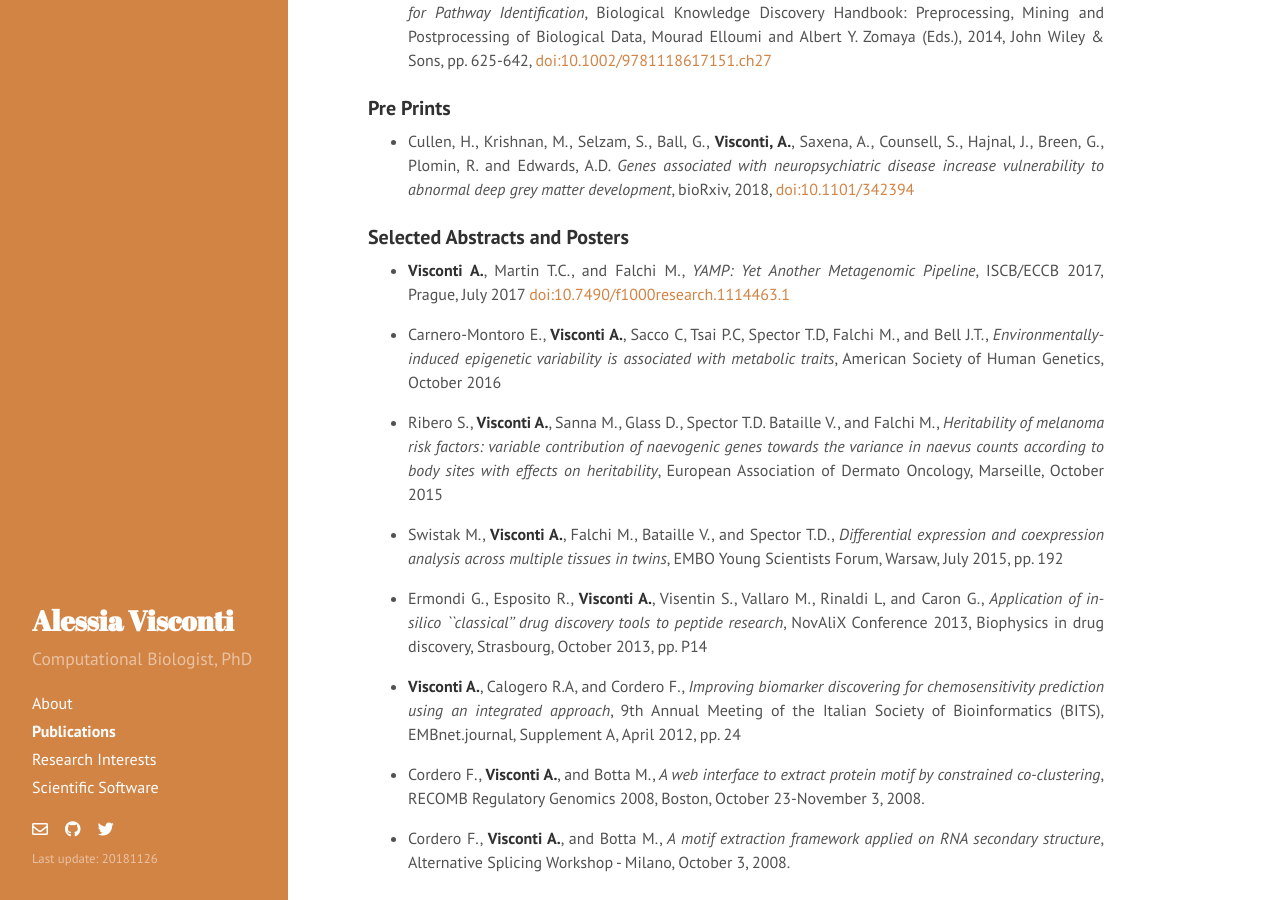
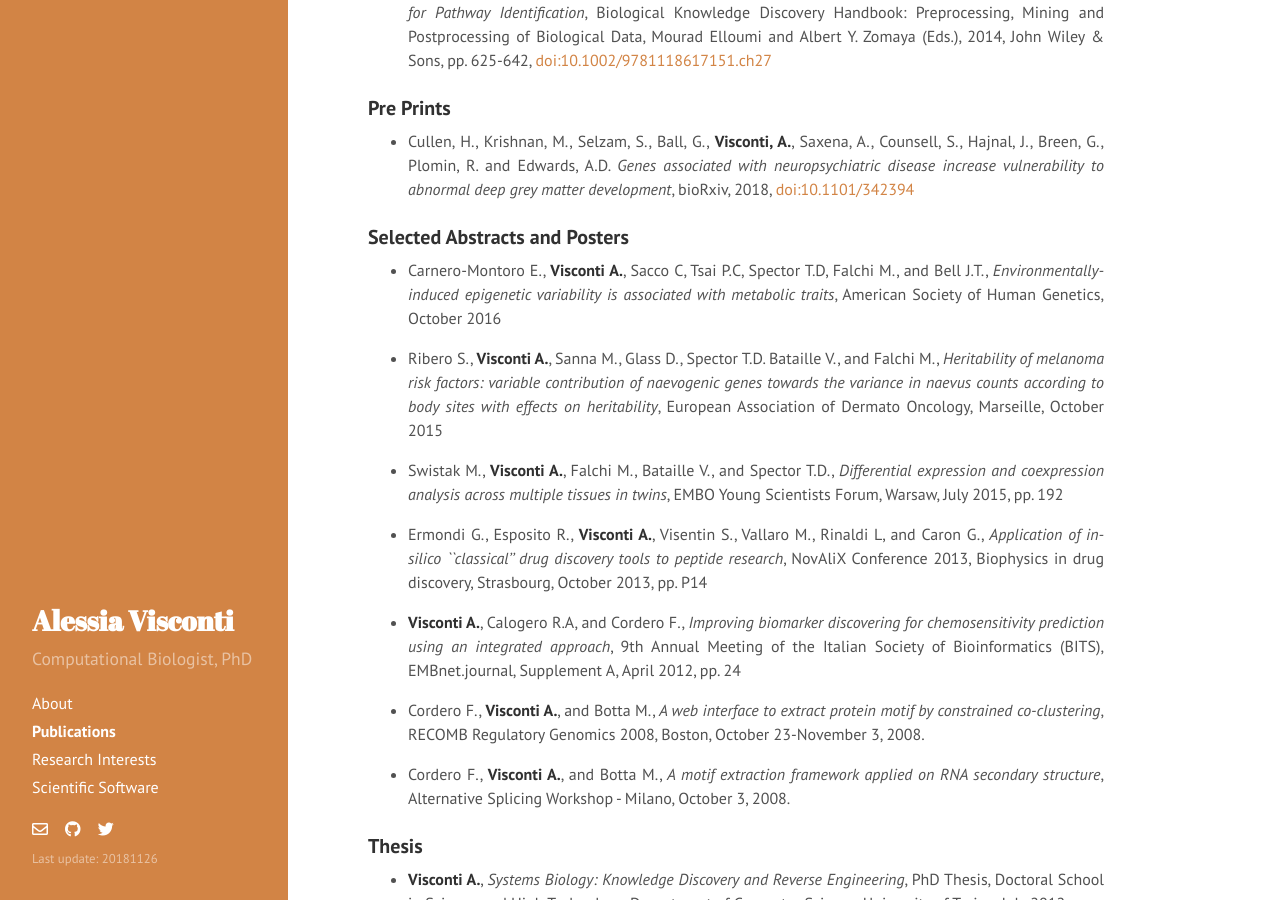
Before and after one commit to alesssia/alesssia.github.io, a Jekyll site: the page built from publications.md, in a window 1280 px wide and 900 px high, scrolled down 2633 px. Built offline with Jekyll 4.4.1, drawn with Linux system fonts in a browser that asks for light colours; nearby versions of some CDN libraries; a style sheet for code colours, icons or effects is not loaded.

Commit message:
Updated CV

```diff
--- a/publications.md
+++ b/publications.md
@@ -78,8 +78,6 @@ title: Publications
 
 ### Selected Abstracts and Posters
 
-- **Visconti A.**, Martin T.C., and Falchi M.,  *YAMP: Yet Another Metagenomic Pipeline*, ISCB/ECCB 2017, Prague, July 2017 [doi:10.7490/f1000research.1114463.1](https://f1000research.com/slides/6-1185)
-
 - Carnero-Montoro E., **Visconti A.**, Sacco C, Tsai P.C, Spector T.D, Falchi M., and Bell J.T.,  *Environmentally-induced epigenetic variability is associated with metabolic traits*, American Society of Human Genetics, October 2016
 
 - Ribero S., **Visconti A.**, Sanna M., Glass D., Spector T.D. Bataille V., and Falchi M., *Heritability of melanoma risk factors: variable contribution of naevogenic genes towards the variance in naevus counts according to body sites with effects on heritability*, European Association of Dermato Oncology, Marseille, October 2015
```
Also changed, not shown: 1 other file.
